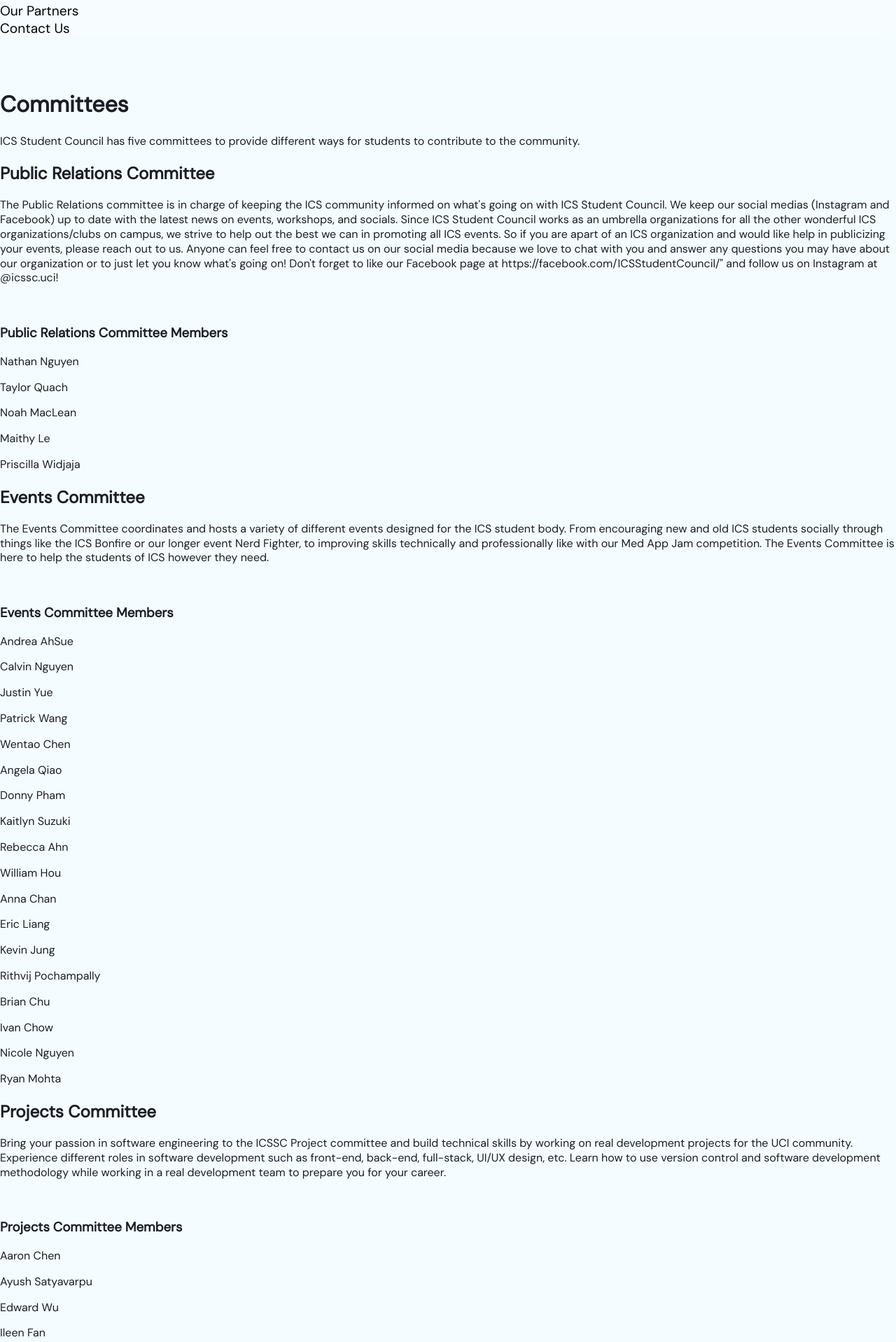
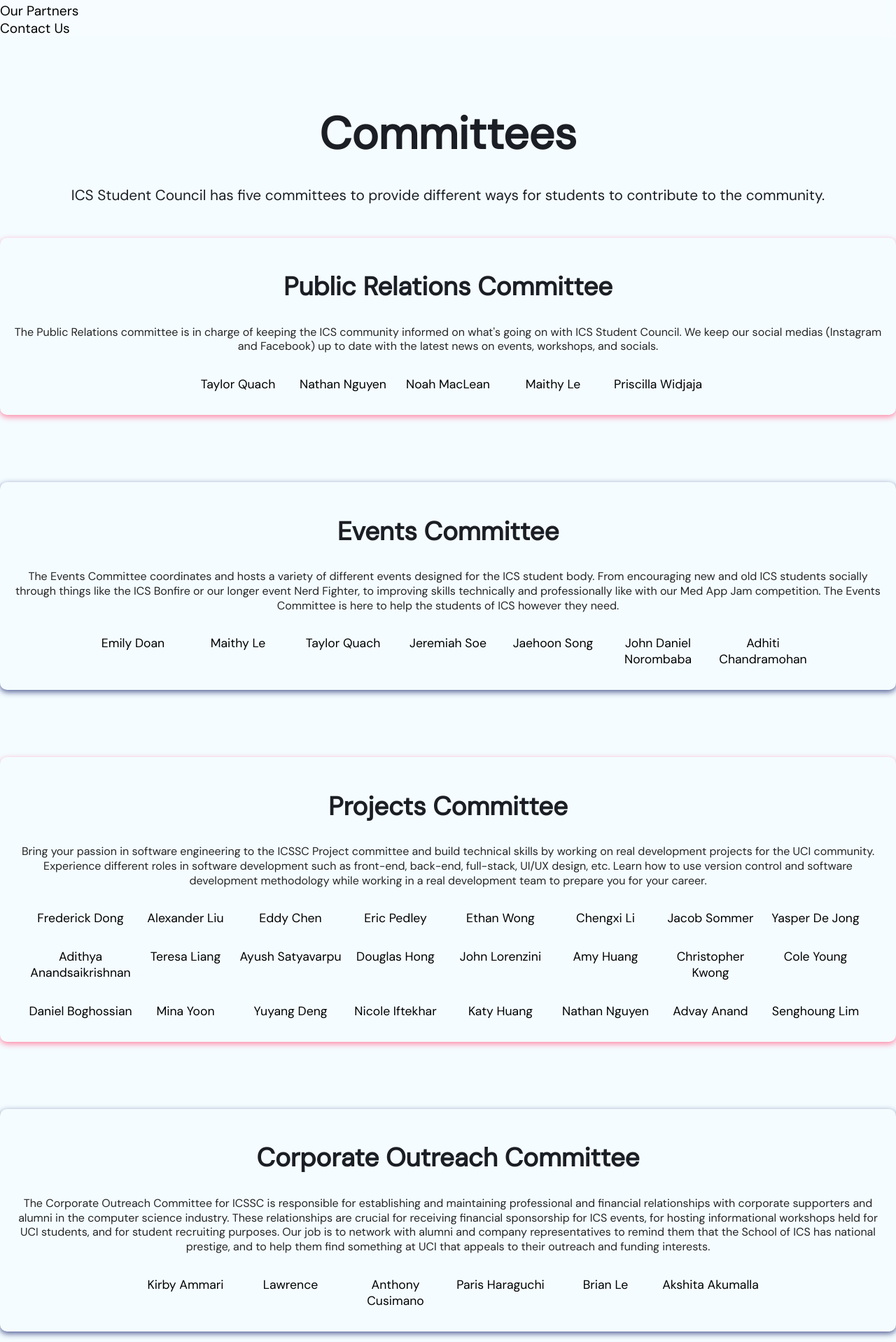
Before and after one commit to icssc/icssc-website, a Next.js app: page /committees in a window 1280 px wide. Shown: the part 122-2040 px from the top of the page at 70% size. Built offline with nearby package versions, Linux system fonts and the light colour scheme.

Commit message:
Committees page

```diff
--- a/assets/data/committees.json
+++ b/assets/data/committees.json
@@ -1,10 +1,10 @@
 [
     {
         "name": "Public Relations Committee",
-        "desc": "The Public Relations committee is in charge of keeping the ICS community informed on what's going on with ICS Student Council. We keep our social medias (Instagram and Facebook) up to date with the latest news on events, workshops, and socials. Since ICS Student Council works as an umbrella organizations for all the other wonderful ICS organizations/clubs on campus, we strive to help out the best we can in promoting all ICS events. So if you are apart of an ICS organization and would like help in publicizing your events, please reach out to us. Anyone can feel free to contact us on our social media because we love to chat with you and answer any questions you may have about our organization or to just let you know what's going on! Don't forget to like our Facebook page at https://facebook.com/ICSStudentCouncil/\" and follow us on Instagram at @icssc.uci!",
+        "desc": "The Public Relations committee is in charge of keeping the ICS community informed on what's going on with ICS Student Council. We keep our social medias (Instagram and Facebook) up to date with the latest news on events, workshops, and socials.",
         "members": [
+            "Taylor Quach",
             "Nathan Nguyen",
-            "Taylor Quach",
             "Noah MacLean",
             "Maithy Le",
             "Priscilla Widjaja"
@@ -15,24 +15,13 @@
         "name": "Events Committee",
         "desc": "The Events Committee coordinates and hosts a variety of different events designed for the ICS student body. From encouraging new and old ICS students socially through things like the ICS Bonfire or our longer event Nerd Fighter, to improving skills technically and professionally like with our Med App Jam competition. The Events Committee is here to help the students of ICS however they need.",
         "members": [
-            "Andrea AhSue",
-            "Calvin Nguyen",
-            "Justin Yue",
-            "Patrick Wang",
-            "Wentao Chen",
-            "Angela Qiao",
-            "Donny Pham",
-            "Kaitlyn Suzuki",
-            "Rebecca Ahn",
-            "William Hou",
-            "Anna Chan",
-            "Eric Liang",
-            "Kevin Jung",
-            "Rithvij Pochampally",
-            "Brian Chu",
-            "Ivan Chow",
-            "Nicole Nguyen",
-            "Ryan Mohta"
+            "Emily Doan",
+            "Maithy Le",
+            "Taylor Quach",
+            "Jeremiah Soe",
+            "Jaehoon Song",
+            "John Daniel Norombaba",
+            "Adhiti Chandramohan"
         ]
     },
 
@@ -40,29 +29,30 @@
         "name": "Projects Committee",
         "desc": "Bring your passion in software engineering to the ICSSC Project committee and build technical skills by working on real development projects for the UCI community. Experience different roles in software development such as front-end, back-end, full-stack, UI/UX design, etc. Learn how to use version control and software development methodology while working in a real development team to prepare you for your career.",
         "members": [
-            "Aaron Chen",
+            "Frederick Dong",
+            "Alexander Liu",
+            "Eddy Chen",
+            "Eric Pedley",
+            "Ethan Wong",
+            "Chengxi Li",
+            "Jacob Sommer",
+            "Yasper De Jong",
+            "Adithya Anandsaikrishnan",
+            "Teresa Liang",
             "Ayush Satyavarpu",
-            "Edward Wu",
-            "Ileen Fan",
-            "Pranav Reddy",
-            "Sakshi Patil",
-            "Adarsh Pachori",
-            "Chloe Luong",
-            "Eric Pedley",
-            "Johnson Dinh",
-            "Randy Huynh",
-            "Xuan Vu",
+            "Douglas Hong",
+            "John Lorenzini",
+            "Amy Huang",
+            "Christopher Kwong",
+            "Cole Young",
+            "Daniel Boghossian",
+            "Mina Yoon",
+            "Yuyang Deng",
+            "Nicole Iftekhar",
+            "Katy Huang",
+            "Nathan Nguyen",
             "Advay Anand",
-            "Daniel Binoy",
-            "Ethan Wong",
-            "Kartik Bhagatwala",
-            "Ryan Mohta",
-            "Yasper De Jong",
-            "Ashlyn Riambon",
-            "Douglas Hong",
-            "Frederick Dong",
-            "Kyle Pan",
-            "Sahil Jagad"
+            "Senghoung Lim"
         ]
     },
 
@@ -70,10 +60,12 @@
         "name": "Corporate Outreach Committee",
         "desc": "The Corporate Outreach Committee for ICSSC is responsible for establishing and maintaining professional and financial relationships with corporate supporters and alumni in the computer science industry. These relationships are crucial for receiving financial sponsorship for ICS events, for hosting informational workshops held for UCI students, and for student recruiting purposes. Our job is to network with alumni and company representatives to remind them that the School of ICS has national prestige, and to help them find something at UCI that appeals to their outreach and funding interests.",
         "members": [
-            "Anthony Cho Cusimano",
-            "Catherine Zheng",
-            "Kirby Raja Ammari",
-            "Lawrence Lu"
+            "Kirby Ammari",
+            "Lawrence",
+            "Anthony Cusimano",
+            "Paris Haraguchi",
+            "Brian Le",
+            "Akshita Akumalla"
         ]
     },
 
@@ -81,14 +73,12 @@
         "name": "Alumni and Academic Affairs",
         "desc": "Alumni and Academic Affairs Committee’s mission is to reach out and build relationships with UCI faculty, address the concerns of the ICS student body and to further them into academic and administrative cohesion & collaboration with the ICS student body. The committee will also be in charge of bridging the Student Council with the Bren School alumni.",
         "members": [
-            "Becky Dinh",
-            "Meenakshi Mynampati",
-            "Jake Aaron Leue",
-            "Raymond Chou",
-            "Jeffrey Chen Huang",
-            "Vivan Chih",
-            "Lily Mingyi He",
-            "Yifei (Migo) Liu"
+            "Meena Mynampati",
+            "Rohan Jayasekara",
+            "Marcel Tcheng",
+            "Darren Huynh",
+            "Nathan Yang",
+            "Clara Chen"
         ]
     }
 ]
--- a/pages/committees.js
+++ b/pages/committees.js
@@ -1,36 +1,30 @@
 import CommitteesJSON from '../assets/data/committees.json';
-import { Container } from 'react-bootstrap';
-
+import { Container } from 'react-bootstrap'
+import styles from '/styles/Committees.module.scss'
 
 function Committee(props) {
   const {name, desc, members} = props;
   return (
-    <Container className="justify-content-md-center text-center">
-      <h2 className="h1">{name}</h2>
-      <p className="h5 mb-0">{desc}</p>
-      <br/>
-      <Container>
-        <h3>{name} Members</h3>
+    <div className={styles.committee}>
+      <h2>{name}</h2>
+      <p>{desc}</p>
+      <>
         <div>
           {members.map(member => <p key={member}>{member}</p>)}
         </div>
-      </Container>
-    </Container>
+      </>
+    </div>
   )
 }
 
 export default function Committees() {
   return (
-    <>
+    <Container>
+      <div className={styles.banner}>
       <h1>Committees</h1>
-      <main role="main">
-        <section class="container u-content-space u-bg-arrow-wrapper">
-          <div class="text-center u-bg-arrow-bottom">
-            <p class="h5 mb-0">ICS Student Council has five committees to provide different ways for students to contribute to the community. </p>
-          </div>
-        </section>
-        {CommitteesJSON.map(committee => <Committee {...committee}/> )}
-      </main>
-    </>
+        <p>ICS Student Council has five committees to provide different ways for students to contribute to the community. </p>
+      </div>
+      {CommitteesJSON.map(committee => <Committee {...committee}/> )}
+    </Container>
   )
 }
--- /dev/null
+++ b/styles/Committees.module.scss
@@ -0,0 +1,51 @@
+@import 'styles/variables';
+
+
+.banner {
+    margin-top: 6rem;
+    text-align: center;
+    text-align: -webkit-center;
+    h1 {
+        margin: 2rem 0;
+        font-size: 4rem;
+        font-weight: 800;
+    }
+    p {
+        font-size: 1.3rem;
+        max-width: 800px;
+        display: inline;
+        vertical-align: middle;
+    }
+}
+
+.committee {
+    text-align: center;
+    font-size: 1rem;
+    padding: 1rem;
+    p {color: rgb(37, 37, 37)}
+    h2 {
+        font-size: 2.3rem;
+    }
+    h3 {
+        font-size: 1.8rem;
+        margin-top: 1.8rem;
+    }
+    div {
+        display: flex;
+        flex-wrap: wrap;
+        justify-content: center;
+        p {
+            width: 150px;
+            font-size: 1.1rem;
+            color: black;
+            margin: 1rem 0;
+        }
+    }
+    box-shadow: $hot-pink 0px 3px 8px;
+    &:nth-child(odd) {box-shadow: $blueberry 0px 3px 8px;}
+    border-width: 3px;
+    border-radius: 10px;
+    padding: 1rem;
+    margin: 3rem 0;
+    margin-bottom: 6rem;
+}
```
Also changed, not shown: 2 other files (tests, documents, lock files or other folders).
